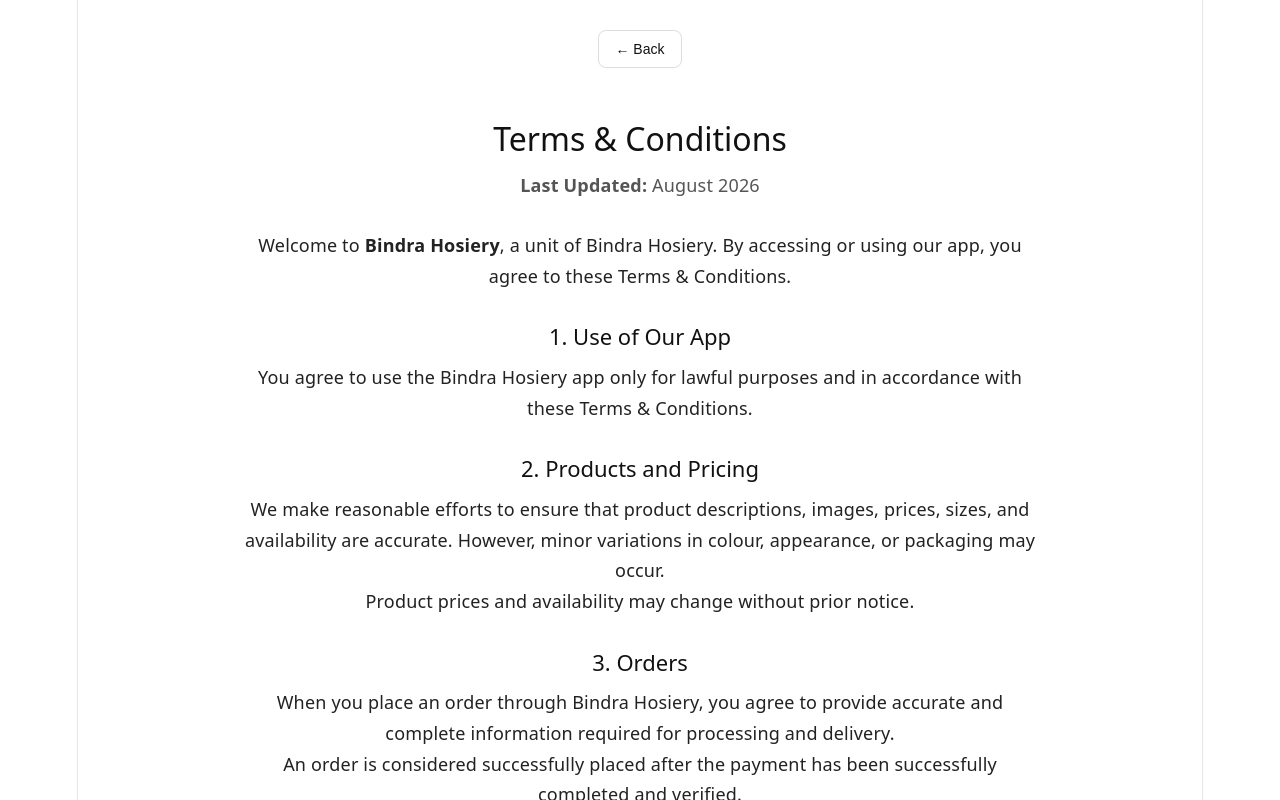
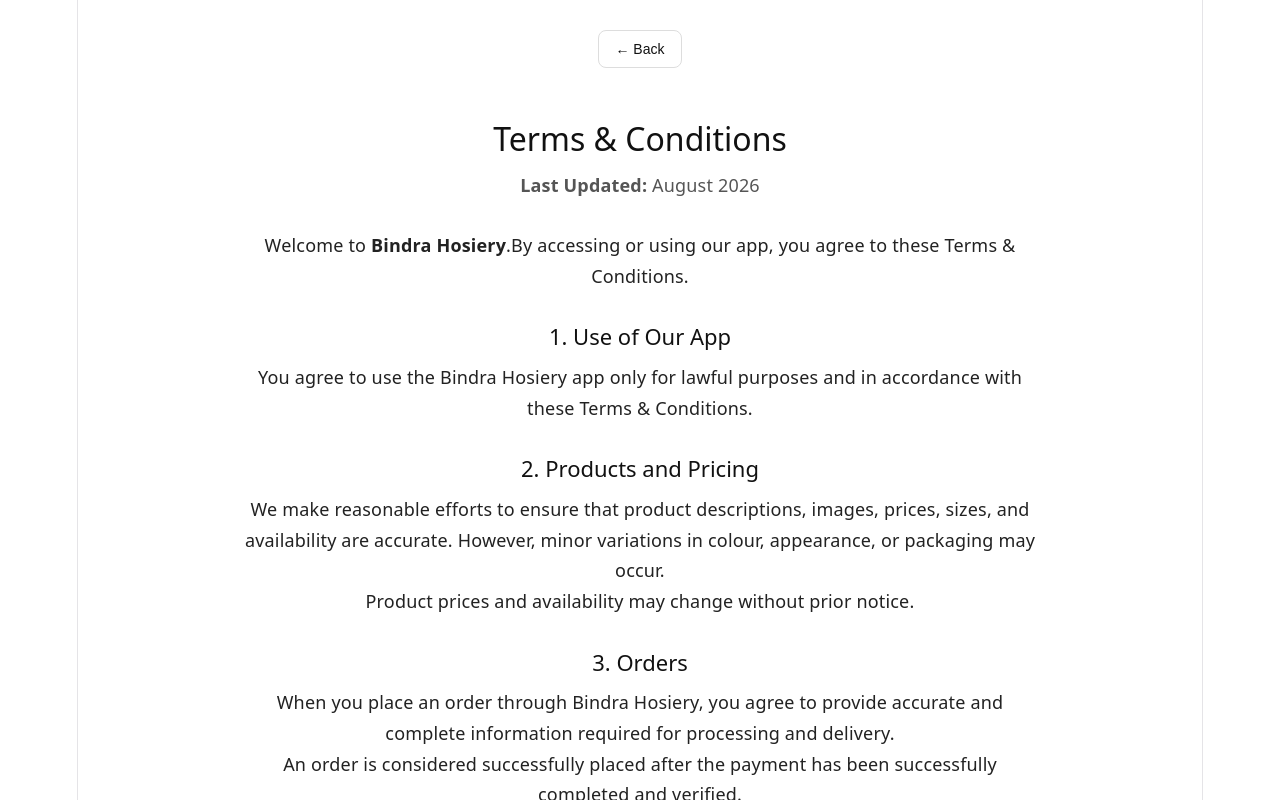
Before and after one commit to BindraHosieryOfficial/bindra-hosiery, a React (Vite) app: page /terms-and-conditions in a window 1280 px wide. Shown: the top 800 px of the page. Built offline with nearby package versions, Linux system fonts and the light colour scheme.

Commit message:
Remove old brand text

```diff
--- a/src/pages/TermsAndConditions.tsx
+++ b/src/pages/TermsAndConditions.tsx
@@ -52,8 +52,7 @@
       </p>
 
       <p style={{ color: "#222" }}>
-        Welcome to <strong>Bindra Hosiery</strong>, a unit
-        of Bindra Hosiery. By accessing or using
+        Welcome to <strong>Bindra Hosiery</strong>.By accessing or using
         our app, you agree to these Terms &
         Conditions.
       </p>
```
